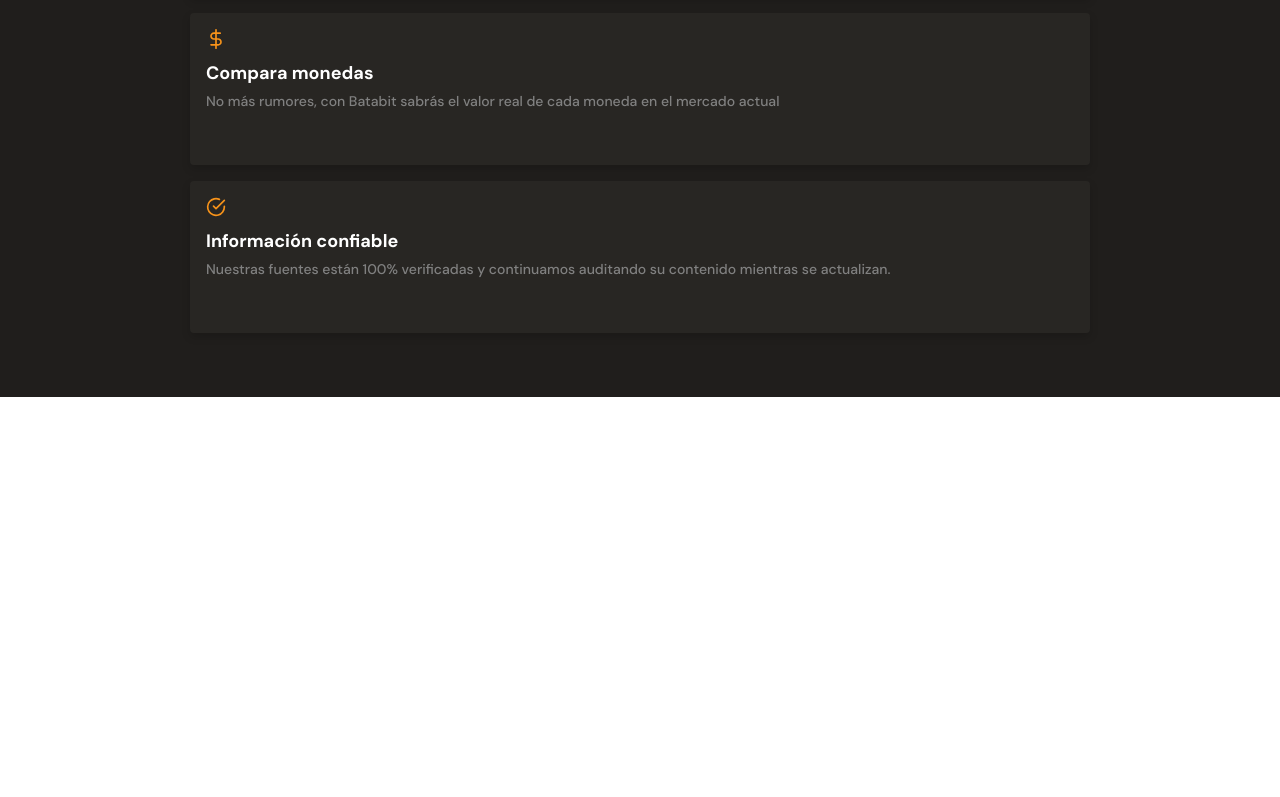
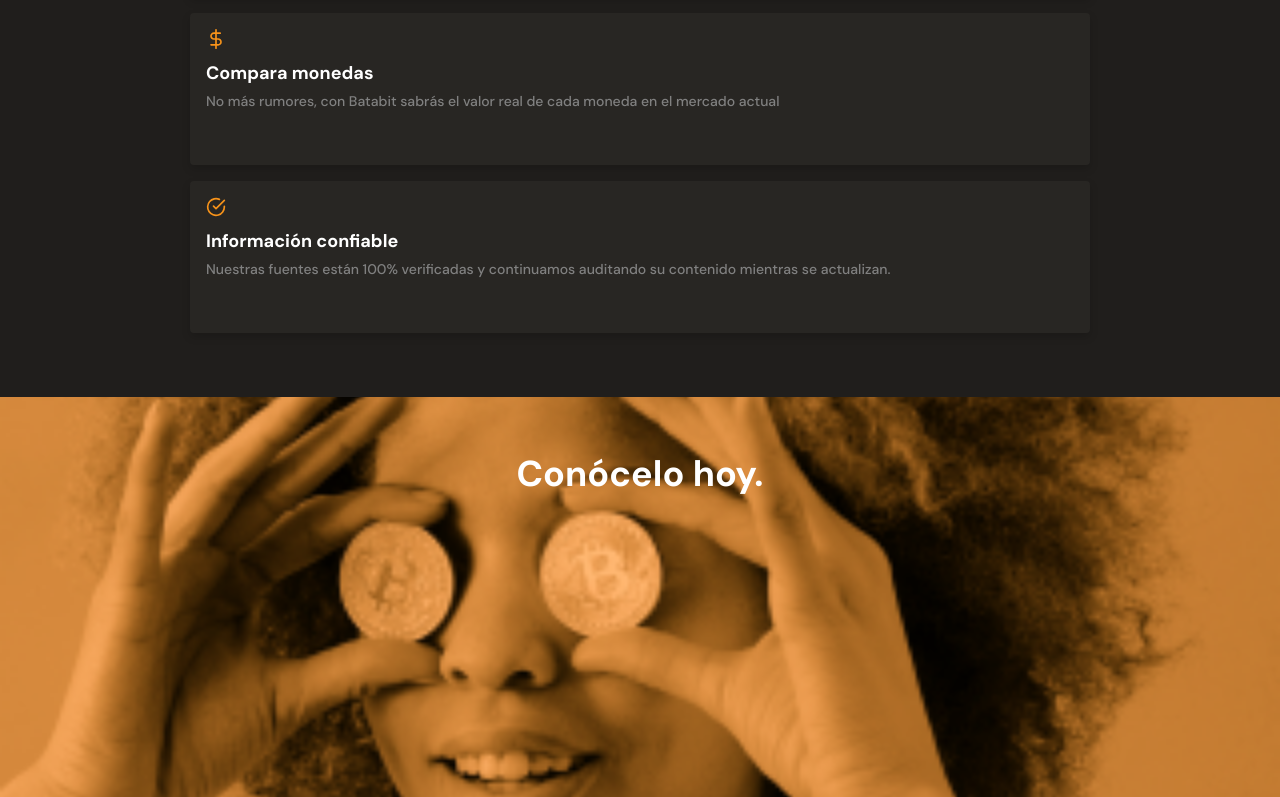
Before and after one commit to PabloAraya70/MobileFirst, a plain HTML site: page index.html in a window 1280 px wide. Shown: the part 1640-2437 px from the top of the page. Before the commit the page ends 2037 px from the top, so only its background shows below. Drawn offline with Linux system fonts and the light colour scheme.

Commit message:
Clase 21, agregado de sección comodín

```diff
--- a/index.html
+++ b/index.html
@@ -90,7 +90,9 @@
                 </article>
             </div>
         </section>
-        <section></section>
+        <section class="main--jocker">
+            <h2>Conócelo hoy.</h2>
+        </section>
         <section></section>
     </main>
     <footer>
--- a/styles.css
+++ b/styles.css
@@ -325,3 +325,19 @@ main {
     line-height: 1.8rem;
     font-weight: 700;
 }
+
+.main--jocker {
+    width: 100%;
+    min-width: 320px;
+    height: 50vh;
+    padding-top: 64px;
+    text-align: center;
+    font-size: 2.4rem;
+    line-height: 2.6rem;
+    font-weight: 700;
+    color: var(--white);
+    background-image: url("./assets/imgs/bitcoinbaby.png");
+    background-position: center;
+    background-repeat: no-repeat;
+    background-size: cover;
+}
```
